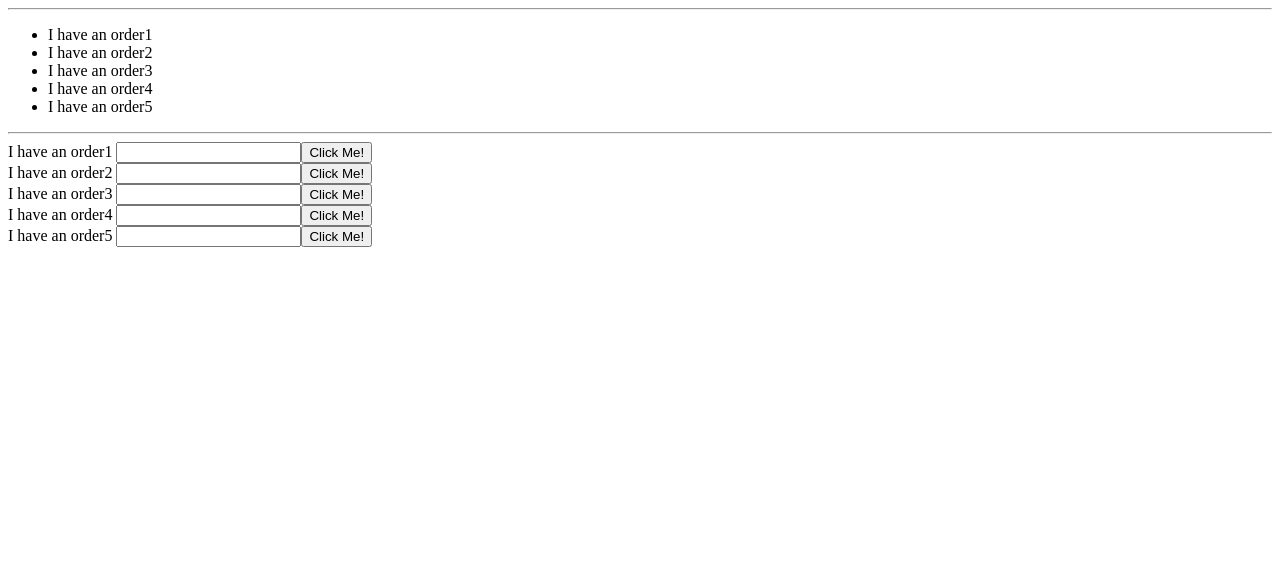
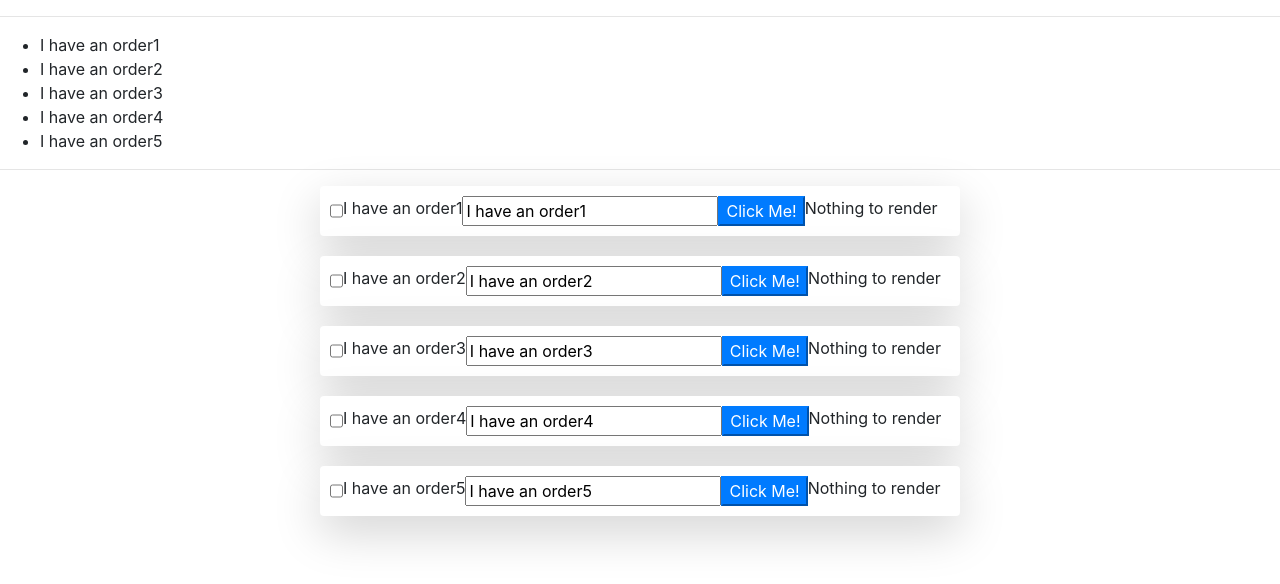
Before and after one commit to babusuryanarayanan/course-app, an Angular app: page / in a window 1280 px wide. Shown: the top 584 px of the page. Built offline with nearby package versions, Linux system fonts and the light colour scheme.

Commit message:
feat(application): basics coverage
learnt on angular

```diff
--- a/angular.json
+++ b/angular.json
@@ -28,6 +28,7 @@
               "src/assets"
             ],
             "styles": [
+              "node_modules/bootstrap/dist/css/bootstrap.min.css",
               "src/styles.scss"
             ],
             "scripts": []
--- a/src/app/app.component.html
+++ b/src/app/app.component.html
@@ -6,4 +6,4 @@
 <hr>
 
 <app-simple-form *ngFor = "let order of orderService.orders"
-[orderInput]="order" (updateVal)="onUpdate($event)"> </app-simple-form>
+[orderInput]="order" (updateVal)="onUpdate($event)" class="shadow-lg bg-white rounded"> </app-simple-form>
--- a/src/app/app.component.scss
+++ b/src/app/app.component.scss
@@ -0,0 +1,6 @@
+app-simple-form {
+    margin: 0 auto;
+    width:50%;
+    padding: 10px;
+    margin-bottom: 20px;
+}
--- a/src/app/app.module.ts
+++ b/src/app/app.module.ts
@@ -1,5 +1,6 @@
 import { BrowserModule } from '@angular/platform-browser';
 import { NgModule } from '@angular/core';
+import {FormsModule} from '@angular/forms';
 
 import { AppComponent } from './app.component';
 import { SimpleFormComponent } from './simple-form/simple-form.component';
@@ -11,7 +12,8 @@ import { OrderService } from './services/order.service';
     SimpleFormComponent
   ],
   imports: [
-    BrowserModule
+    BrowserModule,
+    FormsModule
   ],
   providers: [],
   bootstrap: [AppComponent]
--- a/src/app/simple-form/simple-form.component.html
+++ b/src/app/simple-form/simple-form.component.html
@@ -1,6 +1,20 @@
-<div>
-    {{orderInput}}
 
-    <input #myInput type="text">
-    <button (click)="onClick($event, myInput.value)"> Click Me! </button>
+
+
+    <input type="checkbox" (change)="onCheck($event)">
+    <span>
+    {{orderInput}} </span>
+    <input #myInput type="text"
+    [(ngModel)]="orderInput"
+    [ngClass]="{mousedown:isMousedown}"
+    (mousedown)="isMousedown=true" (mouseup)="isMousedown=false">
+    <button (click)="onClick($event, myInput.value)" class="btn-primary"> Click Me! </button>
+
+
+    <div *ngIf="show; else onFalse">
+            Content to be rendered when the condition is true
     </div>
+
+    <ng-template #onFalse>
+                Nothing to render
+        </ng-template>
--- a/src/app/simple-form/simple-form.component.scss
+++ b/src/app/simple-form/simple-form.component.scss
@@ -0,0 +1,13 @@
+:host {
+    display:flex;
+    // flex-direction: column;
+}
+
+input:focus {
+    font-weight: bold;
+    outline: none;
+}
+
+.mousedown {
+    border:2px solid green;
+}
--- a/src/app/simple-form/simple-form.component.ts
+++ b/src/app/simple-form/simple-form.component.ts
@@ -9,6 +9,9 @@ import { Component, OnInit, Input, Output, EventEmitter } from '@angular/core';
 export class SimpleFormComponent implements OnInit {
 
   constructor() { }
+
+  show:boolean = false;
+  isMousedown;
 
   @Input() orderInput;
 
@@ -22,4 +25,10 @@ export class SimpleFormComponent implements OnInit {
     this.updateVal.emit({text:value});
   }
 
+  onCheck(x) {
+
+    this.show = x.target.checked;
+
+  }
+
 }
```
Also changed, not shown: package.json (+9 -2 lines), 1 other file (tests, documents, lock files or other folders).
